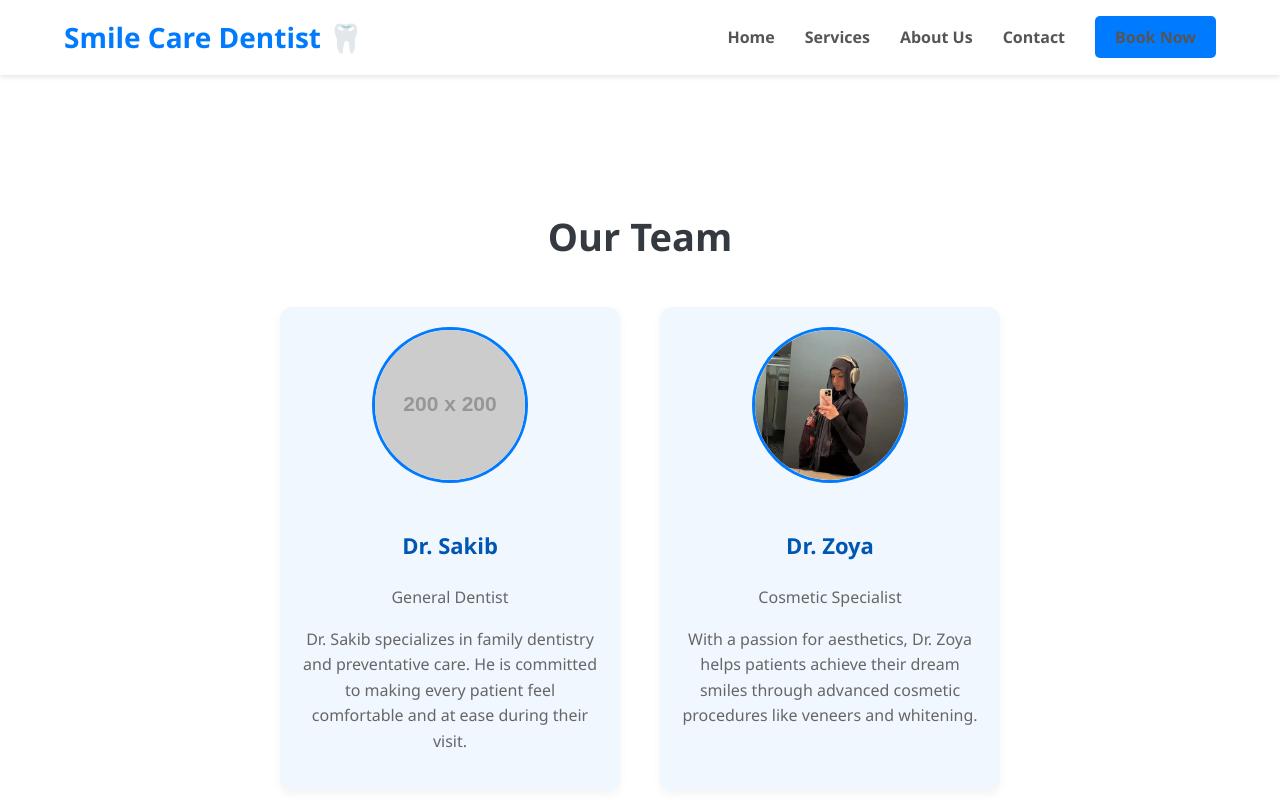
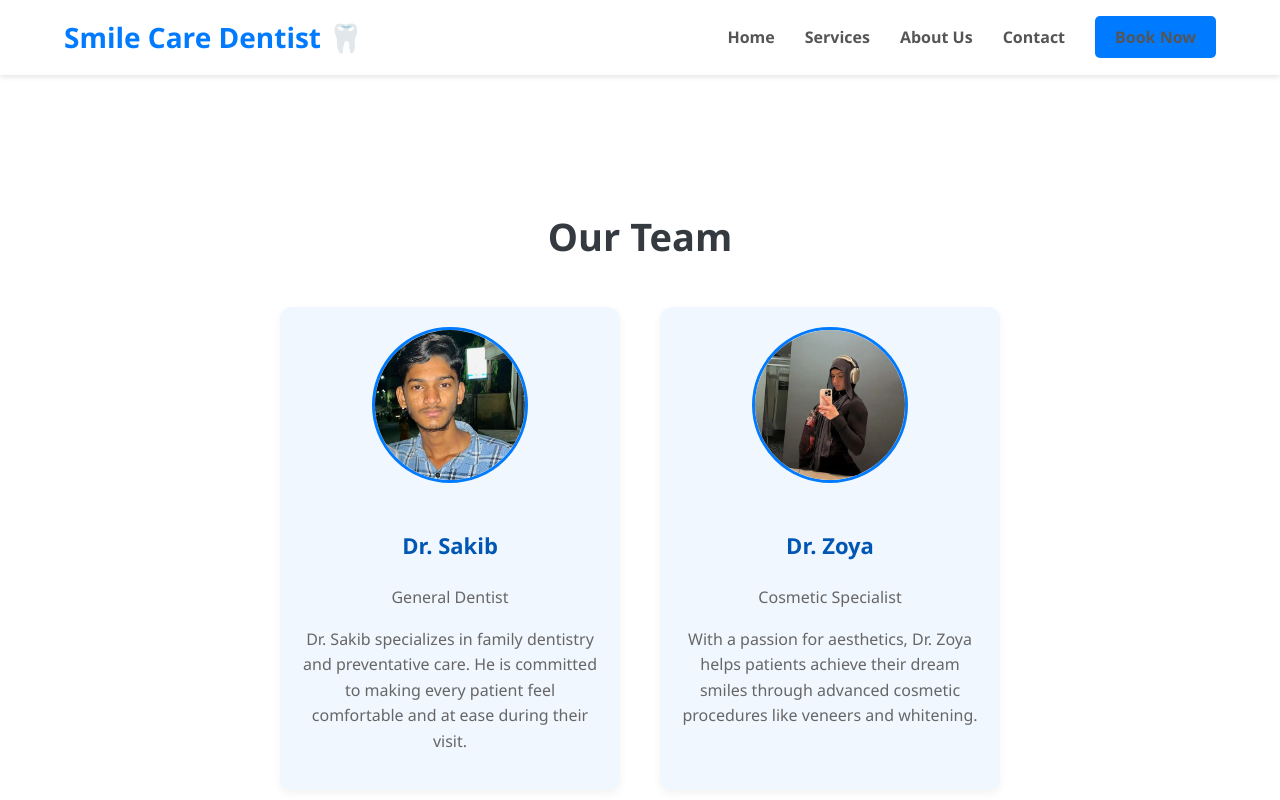
Before and after one commit to Mustafashk786/Smilecaredentist, a plain HTML site: page about.html in a window 1280 px wide. Shown: the top 800 px of the page. Drawn offline with Linux system fonts and the light colour scheme; placeholder pictures from the web are drawn by us.

Commit message:
Update about.html

```diff
--- a/about.html
+++ b/about.html
@@ -28,7 +28,7 @@
             <h2>Our Team</h2>
             <div class="team-grid">
                 <div class="team-member-card">
-                    <img src="https://via.placeholder.com/200" alt="Dr. Ankit Sharma" class="team-photo">
+                    <img src="https://raw.githubusercontent.com/Mustafashk786/Smilecaredentist/refs/heads/main/sakibface.jpg" alt="Dr. Sakib" class="team-photo">
                     <h3>Dr. Sakib</h3>
                     <p>General Dentist</p>
                     <p>Dr. Sakib specializes in family dentistry and preventative care. He is committed to making every patient feel comfortable and at ease during their visit.</p>
```
